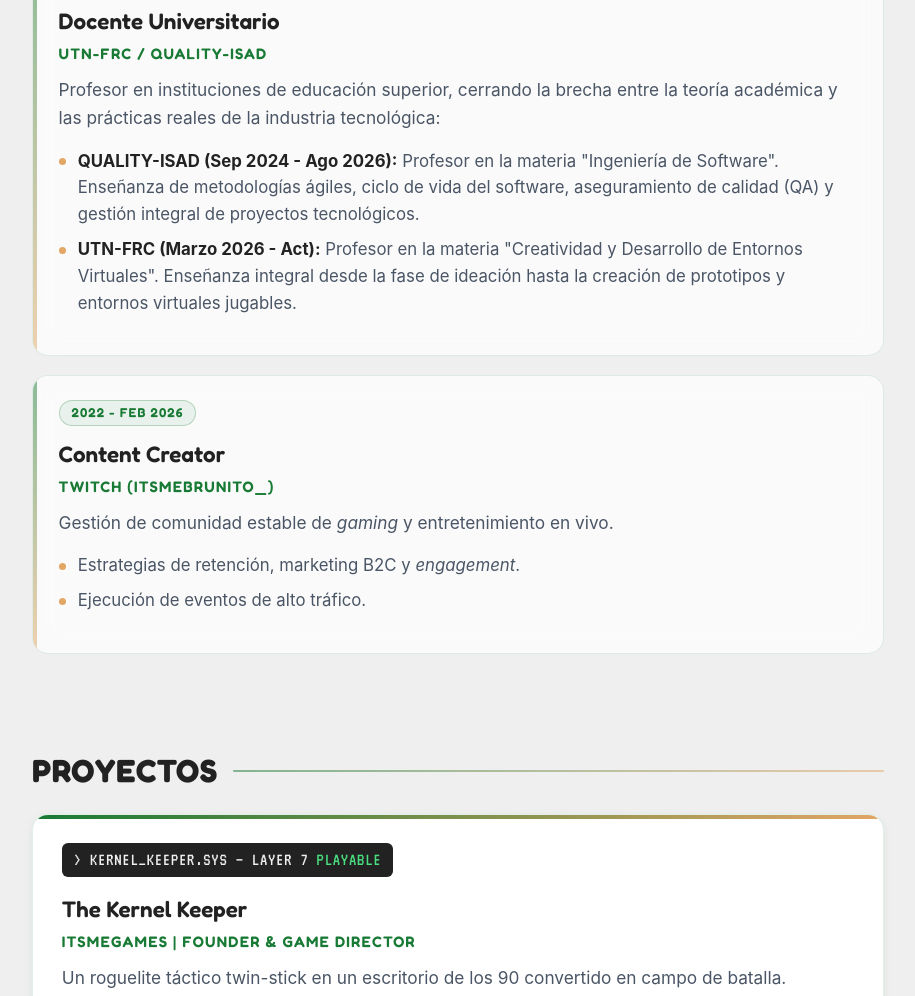
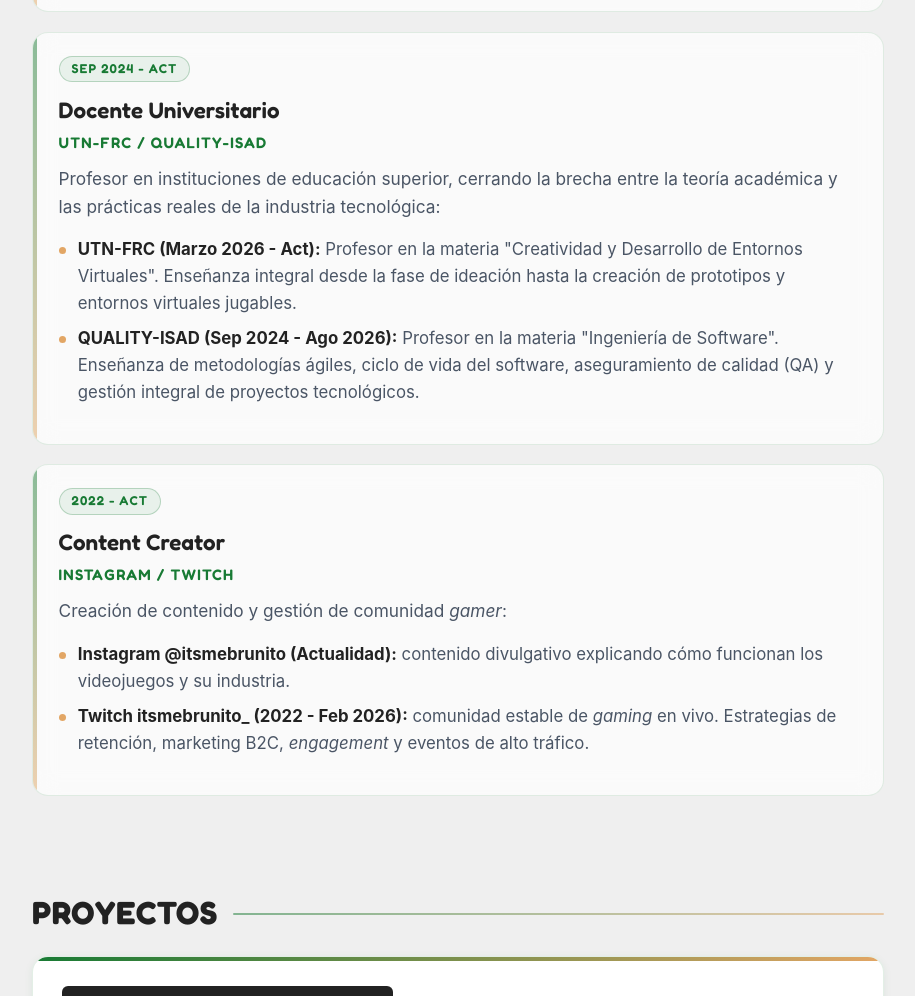
Before and after one commit to brunitoab/personalportfolio, a plain HTML site: page index.html in a window 1280 px wide. Shown: the part 1428-2424 px from the top of the page, without its empty margins (182-1097 px from the left). Drawn offline with Linux system fonts and the light colour scheme; a web font is replaced by a local one.

Commit message:
subo más cambios

```diff
--- a/index.html
+++ b/index.html
@@ -673,6 +673,7 @@
             <ul>
                 <li data-i18n="b1_cids"><strong>Tribunal de Cuentas de la Provincia de Córdoba (Nov 2024 - Act):</strong> Analista Funcional. Traducción de requerimientos y normativas a especificaciones técnicas, diseño de sistemas administrativos a gran escala y gestión de <i>stakeholders</i>.</li>
                 <li data-i18n="b2_cids"><strong>Cifra Negra (May 2026 - Act):</strong> Analista Funcional. Traducción de requerimientos a especificaciones técnicas, diseño de sistemas y gestión de <i>stakeholders</i>. Adicionalmente: creación de casos de prueba (QA) y <i>reviews</i> de producto con el cliente.</li>
+                <li data-i18n="b3_cids"><strong>Protección Civil (Ago 2026 - Act):</strong> Analista Funcional. Traducción de requerimientos a especificaciones técnicas, diseño de sistemas y gestión de <i>stakeholders</i>. Adicionalmente: creación de casos de prueba (QA) y <i>reviews</i> de producto con el cliente.</li>
             </ul>
         </div>
 
@@ -682,19 +683,19 @@
             <div class="role-title">UTN-FRC / QUALITY-ISAD</div>
             <p data-i18n="desc_doc">Profesor en instituciones de educación superior, cerrando la brecha entre la teoría académica y las prácticas reales de la industria tecnológica:</p>
             <ul>
+                <li data-i18n="b1_doc"><strong>UTN-FRC (Marzo 2026 - Act):</strong> Profesor en la materia "Creatividad y Desarrollo de Entornos Virtuales". Enseñanza integral desde la fase de ideación hasta la creación de prototipos y entornos virtuales jugables.</li>
                 <li data-i18n="b2_doc"><strong>QUALITY-ISAD (Sep 2024 - Ago 2026):</strong> Profesor en la materia "Ingeniería de Software". Enseñanza de metodologías ágiles, ciclo de vida del software, aseguramiento de calidad (QA) y gestión integral de proyectos tecnológicos.</li>
-                <li data-i18n="b1_doc"><strong>UTN-FRC (Marzo 2026 - Act):</strong> Profesor en la materia "Creatividad y Desarrollo de Entornos Virtuales". Enseñanza integral desde la fase de ideación hasta la creación de prototipos y entornos virtuales jugables.</li>
             </ul>
         </div>
 
         <div class="timeline-item">
-            <span class="timeline-date" data-i18n="date_twitch">2022 - Feb 2026</span>
+            <span class="timeline-date" data-i18n="date_twitch">2022 - Act</span>
             <h3 data-i18n="title_twitch">Content Creator</h3>
-            <div class="role-title">Twitch (itsmebrunito_)</div>
-            <p data-i18n="desc_twitch">Gestión de comunidad estable de <i>gaming</i> y entretenimiento en vivo.</p>
+            <div class="role-title">Instagram / Twitch</div>
+            <p data-i18n="desc_twitch">Creación de contenido y gestión de comunidad <i>gamer</i>:</p>
             <ul>
-                <li data-i18n="b1_twitch">Estrategias de retención, marketing B2C y <i>engagement</i>.</li>
-                <li data-i18n="b2_twitch">Ejecución de eventos de alto tráfico.</li>
+                <li data-i18n="b1_twitch"><strong>Instagram @itsmebrunito (Actualidad):</strong> contenido divulgativo explicando cómo funcionan los videojuegos y su industria.</li>
+                <li data-i18n="b2_twitch"><strong>Twitch itsmebrunito_ (2022 - Feb 2026):</strong> comunidad estable de <i>gaming</i> en vivo. Estrategias de retención, marketing B2C, <i>engagement</i> y eventos de alto tráfico.</li>
             </ul>
         </div>
     </section>
@@ -882,6 +883,7 @@
                 desc_cids: "Desempeño en el núcleo de I+D de la facultad, desarrollando proyectos clave:",
                 b1_cids: "<strong>Tribunal de Cuentas de la Provincia de Córdoba (Nov 2024 - Act):</strong> Analista Funcional. Traducción de requerimientos y normativas a especificaciones técnicas, diseño de sistemas administrativos a gran escala y gestión de <i>stakeholders</i>.",
                 b2_cids: "<strong>Cifra Negra (May 2026 - Act):</strong> Analista Funcional. Traducción de requerimientos a especificaciones técnicas, diseño de sistemas y gestión de <i>stakeholders</i>. Adicionalmente: creación de casos de prueba (QA) y <i>reviews</i> de producto con el cliente.",
+                b3_cids: "<strong>Protección Civil (Ago 2026 - Act):</strong> Analista Funcional. Traducción de requerimientos a especificaciones técnicas, diseño de sistemas y gestión de <i>stakeholders</i>. Adicionalmente: creación de casos de prueba (QA) y <i>reviews</i> de producto con el cliente.",
 
                 date_doc: "Sep 2024 - Act",
                 title_doc: "Docente Universitario",
@@ -889,11 +891,11 @@
                 b1_doc: "<strong>UTN-FRC (Marzo 2026 - Act):</strong> Profesor en la materia 'Creatividad y Desarrollo de Entornos Virtuales'. Enseñanza integral desde la fase de ideación hasta la creación de prototipos y entornos virtuales jugables.",
                 b2_doc: "<strong>QUALITY-ISAD (Sep 2024 - Ago 2026):</strong> Profesor en la materia 'Ingeniería de Software'. Enseñanza de metodologías ágiles, ciclo de vida del software, aseguramiento de calidad (QA) y gestión integral de proyectos tecnológicos.",
 
-                date_twitch: "2022 - Feb 2026",
+                date_twitch: "2022 - Act",
                 title_twitch: "Content Creator",
-                desc_twitch: "Gestión de comunidad estable de <i>gaming</i> y entretenimiento en vivo.",
-                b1_twitch: "Estrategias de retención, marketing B2C y <i>engagement</i>.",
-                b2_twitch: "Ejecución de eventos de alto tráfico.",
+                desc_twitch: "Creación de contenido y gestión de comunidad <i>gamer</i>:",
+                b1_twitch: "<strong>Instagram @itsmebrunito (Actualidad):</strong> contenido divulgativo explicando cómo funcionan los videojuegos y su industria.",
+                b2_twitch: "<strong>Twitch itsmebrunito_ (2022 - Feb 2026):</strong> comunidad estable de <i>gaming</i> en vivo. Estrategias de retención, marketing B2C, <i>engagement</i> y eventos de alto tráfico.",
 
                 cases_title: "Proyectos",
                 cases_role: "ItsMeGames | Founder &amp; Game Director",
@@ -972,6 +974,7 @@
                 desc_cids: "R&D core performance at the faculty, developing key projects:",
                 b1_cids: "<strong>Tribunal de Cuentas de la Provincia de Córdoba (Nov 2024 - Present):</strong> Functional Analyst. Translating requirements and regulations into tech specs, designing large-scale administrative systems, and managing stakeholders.",
                 b2_cids: "<strong>Cifra Negra (May 2026 - Present):</strong> Functional Analyst. Translating requirements into tech specs, system design, and stakeholder management. Additionally: QA test case creation and client product reviews.",
+                b3_cids: "<strong>Protección Civil (Aug 2026 - Present):</strong> Functional Analyst. Translating requirements into tech specs, system design, and stakeholder management. Additionally: QA test case creation and client product reviews.",
 
                 date_doc: "Sep 2024 - Present",
                 title_doc: "University Professor",
@@ -979,11 +982,11 @@
                 b1_doc: "<strong>UTN-FRC (Mar 2026 - Present):</strong> Professor of 'Creativity and Virtual Environments Development'. Comprehensive teaching from the ideation phase to the creation of prototypes and playable virtual environments.",
                 b2_doc: "<strong>QUALITY-ISAD (Sep 2024 - Aug 2026):</strong> Professor of 'Software Engineering'. Taught agile methodologies, software development life cycle (SDLC), quality assurance (QA), and tech project management.",
 
-                date_twitch: "2022 - Feb 2026",
+                date_twitch: "2022 - Present",
                 title_twitch: "Content Creator",
-                desc_twitch: "Management of a stable live gaming and entertainment community.",
-                b1_twitch: "Retention strategies, B2C marketing, and engagement.",
-                b2_twitch: "Execution of high-traffic streaming events.",
+                desc_twitch: "Content creation and gaming community management:",
+                b1_twitch: "<strong>Instagram @itsmebrunito (Present):</strong> educational content explaining how video games and the industry work.",
+                b2_twitch: "<strong>Twitch itsmebrunito_ (2022 - Feb 2026):</strong> stable live gaming community. Retention strategies, B2C marketing, engagement, and high-traffic events.",
 
                 cases_title: "Projects",
                 cases_role: "ItsMeGames | Founder &amp; Game Director",
```
